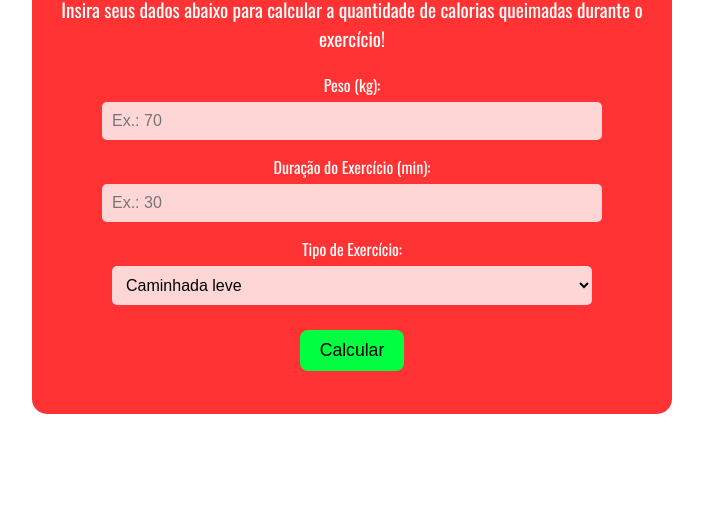
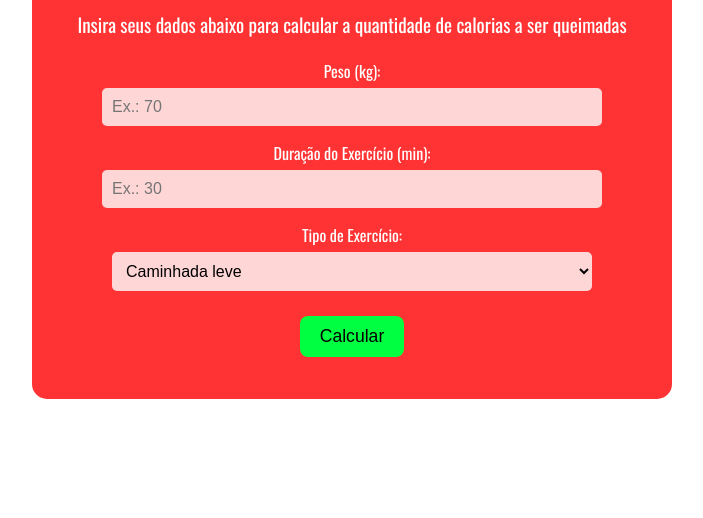
Before and after one commit to Bjorn1Ironside/Calculadora, a plain HTML site: page index.html in a window 1280 px wide. Shown: the part 282-800 px from the top of the page, without its empty margins (288-991 px from the left). Drawn offline with nearby package versions, Linux system fonts and the light colour scheme.

Commit message:
Update index.html

```diff
--- a/index.html
+++ b/index.html
@@ -88,7 +88,7 @@
         </div>
         <h1 class="title">Calculadora de Queima de Calorias</h1>
         <p class="description">
-            Insira seus dados abaixo para calcular a quantidade de calorias queimadas durante o exercício!
+            Insira seus dados abaixo para calcular a quantidade de calorias a ser queimadas
         </p>
         <form id="calorieForm">
             <div class="form-control">
```
